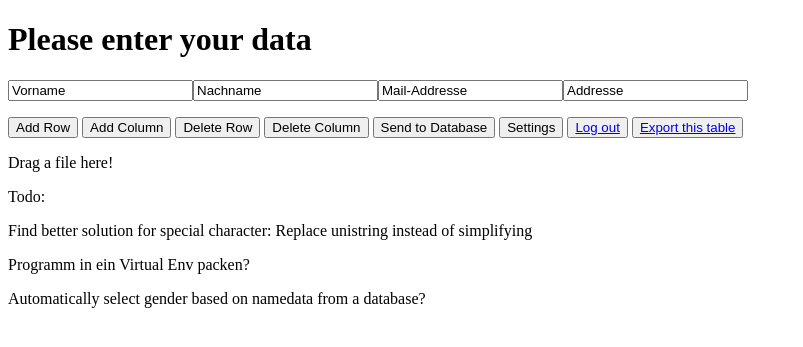
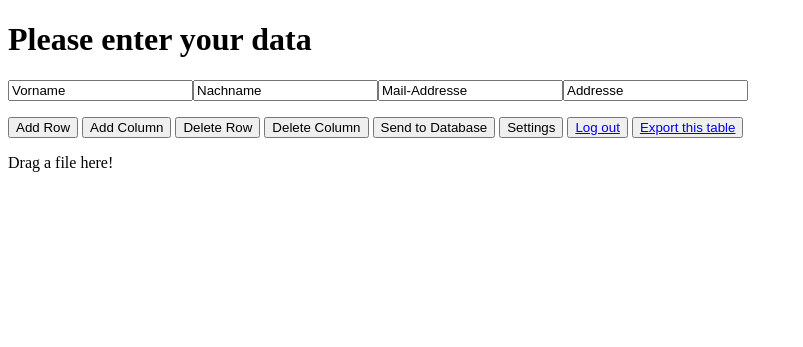
Before and after one commit to Elesio/Form-Project, a Flask app: template Flask/templates/list.html in a window 1280 px wide. Shown: the top 347 px of the page, without its empty margins (0-803 px from the left). Run offline with Flask 3, Linux system fonts and the light colour scheme; the template is opened without the code that fills it, so the values that code supplies are empty; some libraries are stand-ins or nearby versions.

Commit message:
Add files via upload

```diff
--- a/Flask/templates/list.html
+++ b/Flask/templates/list.html
@@ -700,30 +700,5 @@
     <p id="writewarn"></p>
 
     <p ondrop="dosmthfile(event)" ondragover="dosmthdragover(event)">Drag a file here!</p>
-
-    <p>Todo:</p>
-    <p>Find better solution for special character: Replace unistring instead of simplifying</p>
-    <p>Programm in ein Virtual Env packen?</p>
-    <p>Automatically select gender based on namedata from a database?</p>
 </body>
-
 </html>
-
-<!--
-https://www.youtube.com/watch?v=bnkMsmwCRco
-https://www.youtube.com/watch?v=SxFxDpCswW4
-https://www.youtube.com/watch?v=56KHX6tMZ0g
-https://www.youtube.com/watch?v=EGqWS7HCboA
-https://www.youtube.com/watch?v=Cdx73SndLYc
-
-g7mhnZfbbOk -> Kein Ahnung aber falls mal ein Passwort fehlt das hier probieren
-
-Docker Container starten -> docker run --name keycloak -d -p 8080:8080 -e KEYCLOAK_ADMIN=admin -e KEYCLOAK_ADMIN_PASSWORD=g00dadminpassword quay.io/keycloak/keycloak:latest start-dev -> In die Konsole
-
-Docker Container läuft -> Auf 127.0.0.1:8080/realms/ProgrammRealm/account gehen
-Account erstellen
-
-erd@lg-do.de
-
-elesio password: 12345687
--->
```
